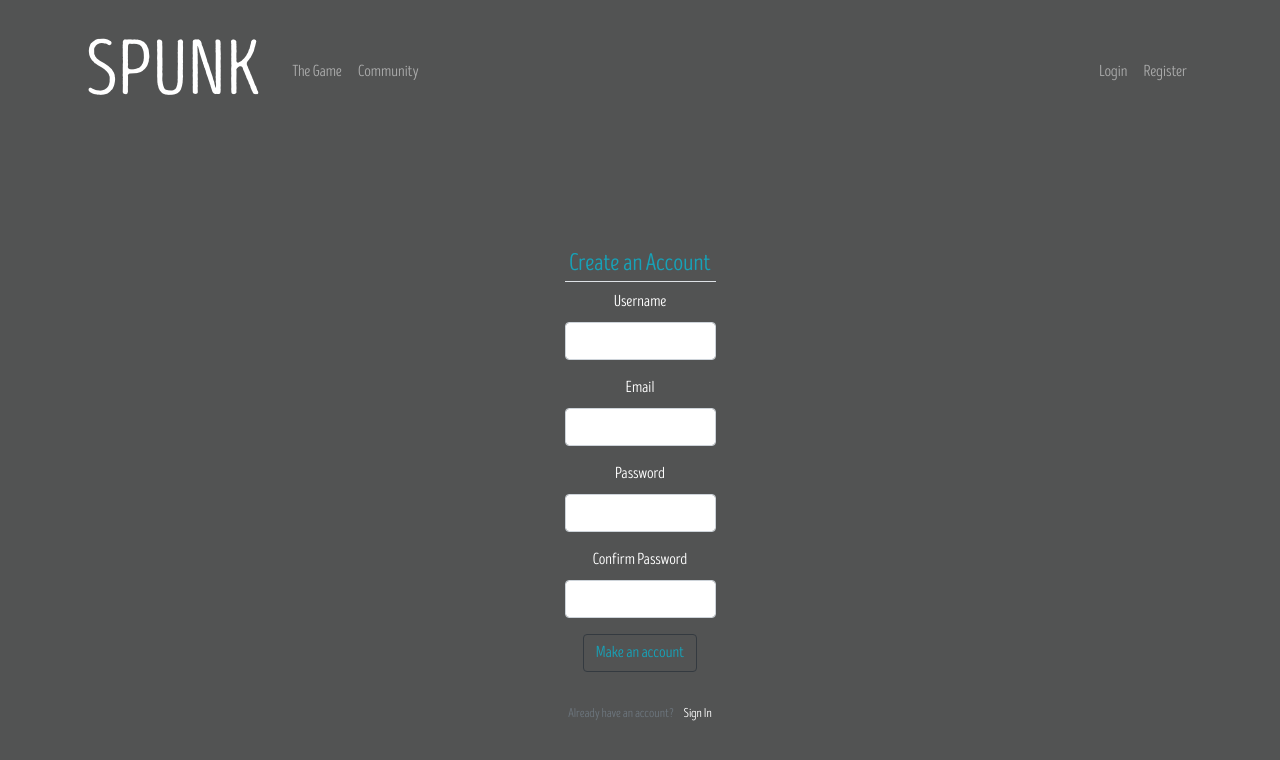
After one commit to fuliginCloak/SPUNK, a Flask app: page /register in a window 1280 px wide. The commit adds this page. Shown: the top 760 px of the page. Run offline with Flask 2, Linux system fonts and the light colour scheme; some libraries are stand-ins or nearby versions.

Commit message:
Add files via upload
Links are actually links now, added login form , learned to either use bootstrap or dont, dont try to do too much customizing with bootstrap classes.

cleared some stylying...css doc can get messy so gonna see if i can clean it up add registration page next

```diff
--- /dev/null
+++ b/forms.py
@@ -0,0 +1,27 @@
+from wtforms import Form, BooleanField, StringField, PasswordField, SubmitField, validators
+
+
+
+
+
+
+class RegisterForm(Form):
+    username=StringField('Username', [validators.DataRequired(), validators.Length(min=2, max=20)])
+
+    email = StringField ('Email', [validators.DataRequired(), validators.Email()])
+
+    password = PasswordField('Password', [validators.DataRequired(), validators.Length(min=6)])
+    confirm_password = PasswordField('Confirm Password', [validators.DataRequired(), validators.EqualTo('password')])
+
+    submit = SubmitField('Make an account')
+
+
+
+class LoginForm(Form):
+
+    email = StringField ('Email',[validators.DataRequired(), validators.Email()])
+
+    password = PasswordField('Password', [validators.DataRequired(), validators.Length(min=6)])
+
+    cookie_remember = BooleanField('Save username?')
+    submit = SubmitField('Login')
--- a/main.py
+++ b/main.py
@@ -1,18 +1,37 @@
 from flask import Flask, render_template
+from forms import RegisterForm, LoginForm
+
+
+
 app = Flask(__name__)
 
 # nav_links = ['The world', 'Community', 'Help', 'Log In/Register']
 slogan="A   M o d e r n   M U D"
 
+app.config['SECRET_KEY'] = 'a2e52d0421baa64c2243c839243968a2'
 
 @app.route('/')
 def home():
     return render_template('landing.html',slogan=slogan)
 
-@app.route('/game')
-def the_game():
-    return render_template('the_game.html')
+
+# Community/about game header links
+@app.route('/aboutgame')
+def about_game_links():
+    return render_template('about_game_links.html')
 
 @app.route('/community')
-def the_community():
-    return render_template('community.html')
+def community_links():
+    return render_template('community_links.html')
+
+
+# Login/register header links
+@app.route('/login')
+def login():
+    form = LoginForm()
+    return render_template('login.html', title='Login', form=form)
+
+@app.route('/register')
+def register():
+    form = RegisterForm()
+    return render_template('register.html', title='Make an account', form=form)
--- a/static/css/main.css
+++ b/static/css/main.css
@@ -11,27 +11,27 @@
 
 
 
+body {
+
+    background-color: #525353;
+    font-family: 'introheadr-base';
+    /* display: inline-flex; */
+
+}
 
 
-
-body {
-
-    background-color: #c2d1cf;
-    font-family: 'introheadr-base';
-    display: inline-flex;
-
-}
 ul{
 
     color: #ffff;
-    background-color: #000000;
-    /* margin-left: 5px; */
+    display: block;
+
+}
+
+li{
+    list-style: none;
+    display: block;
     padding: 15px;
-    /* text-indent: 100px; */
-    /* text-align: center; */
-    font-size: 20px;
-    position: absolute;
-    list-style: none;
+    text-align: center;
 
 }
 
@@ -40,16 +40,67 @@ a{
     color: #ffff;
 }
 
-h2{
-    margin: 0px;
+.play-game a{
+    color: #9a87a8;
+
+    font-size: 48px;
+    text-align: center;
     display: block;
-    flex-direction: column;
+
 
 }
 
+.play-game a:hover{
+    color:#ffff;
+    text-transform: uppercase;
+    text-decoration: none;
+
+
+
+}
+
+
+h3 {
+    display: flex;
+
+    align-items: center;
+    padding-left: 50%;
+    height: 100%;
+    position: absolute;
+    text-decoration: underline;
+}
 p {
     position: absolute;
     padding: 30px;
     margin: 10px;
     opacity: 50%;
 }
+
+.main_bg{
+
+    opacity: 10%;
+    padding-left: 0px;
+    background-position: center;
+    background-size: cover;
+    position: absolute;
+    padding-top: 60px;
+}
+
+.form-section{
+    display: flex;
+    align-items: center;
+    justify-content: center;
+    color: #ffff;
+    text-align: center;
+    padding-top: 8%;
+
+
+
+
+}
+
+.text-muted{
+    display: block;
+    text-align: center;
+
+}
--- a/templates/landing.html
+++ b/templates/landing.html
@@ -2,8 +2,8 @@
 
 
 {% block content%}
-<div class="slogan">
-    <p>{{slogan}}</p>
-</div>
+   <!-- <div class="play-game">
 <h2><a href="/play">Play!</a></h2>
+</div> -->
+
 {% endblock content%}
--- a/templates/layout.html
+++ b/templates/layout.html
@@ -21,15 +21,15 @@
 <body>
 
     <header class="site-header">
-        <nav class="navbar navbar-expand-md navbar-dark bg-black fixed-top">
+        <nav class="navbar navbar-expand-md navbar-dark bg-black navbar-fixed-top">
             <div class="container">
-            <a class="navbar-brand mr-4" style="font-size: 50px;" href="/">SPUNK</a>
+            <a class="navbar-brand mr-4" style="font-size: 78px;" href="/">SPUNK</a>
             <button class="navbar-toggler" type="button" data-toggle="collapse" data-target="#navbarToggle" aria-controls="navbarToggle" aria-expanded="false" aria-label="Toggle navigation">
             <span class="navbar-toggler-icon"></span>
             </button>
             <div class="collapse navbar-collapse" id="navbarToggle">
                 <div class="navbar-nav mr-auto">
-                <a class="nav-item nav-link" href="/game">The Game</a>
+                <a class="nav-item nav-link" href="/aboutgame">The Game</a>
                 <a class="nav-item nav-link" href="/community">Community</a>
                 </div>
                 <!-- Navbar Right Side -->
@@ -37,16 +37,17 @@
                 <a class="nav-item nav-link" href="/login">Login</a>
                 <a class="nav-item nav-link" href="/register">Register</a>
                 </div>
+
+
             </div>
         </div>
     </nav>
+
     </header>
 
-        {% block content%}
-        <div class="slogan">
-            <p>{{slogan}}</p>
-        </div>
-        {% endblock content %}
+    {% block content%}
+
+    {% endblock content %}
 
 
 
--- /dev/null
+++ b/templates/overview.html
@@ -0,0 +1 @@
+<h3>Game overview</h3>
--- /dev/null
+++ b/templates/register.html
@@ -0,0 +1,40 @@
+{% extends "layout.html"%}
+
+{% block content%}
+
+
+<div class="form-section">
+    <form method="POST" action="">
+        {{ form.csrf_token }}
+        <fieldset class="form-group">
+            <legend class="border-bottom lg- text-info">Create an Account</legend>
+            <div class="form-group">
+                {{ form.username.label(class="form-control-label") }}
+                {{ form.username(class="form-control form-control-md ") }}
+            </div>
+            <div class="form-group">
+                {{ form.email.label(class="form-control-label ") }}
+                {{ form.email(class="form-control form-control-md ") }}
+            </div>
+
+            <div class="form-group">
+                {{ form.password.label(class="form-control-label ") }}
+                {{ form.password(class="form-control form-control-md") }}
+            </div>
+
+            <div class="form-group">
+                {{ form.confirm_password.label(class="form-control-label") }}
+                {{ form.confirm_password(class="form-control form-control-md") }}
+            </div>
+            <div class="form-group">
+                {{ form.submit(class="btn btn-outline-info border-dark" )}}
+            </div>
+        </fieldset>
+    </form>
+</div>
+<div>
+    <small class="text-muted">
+        Already have an account? <a class="ml-2" href="{{ url_for('login') }}">Sign In</a>
+    </small>
+</div>
+{% endblock content%}
```
Also changed, not shown: templates/about_game_links.html (added, +15 -0 lines), templates/community_links.html (added, +14 -0 lines), templates/login.html (added, +7 -0 lines).
